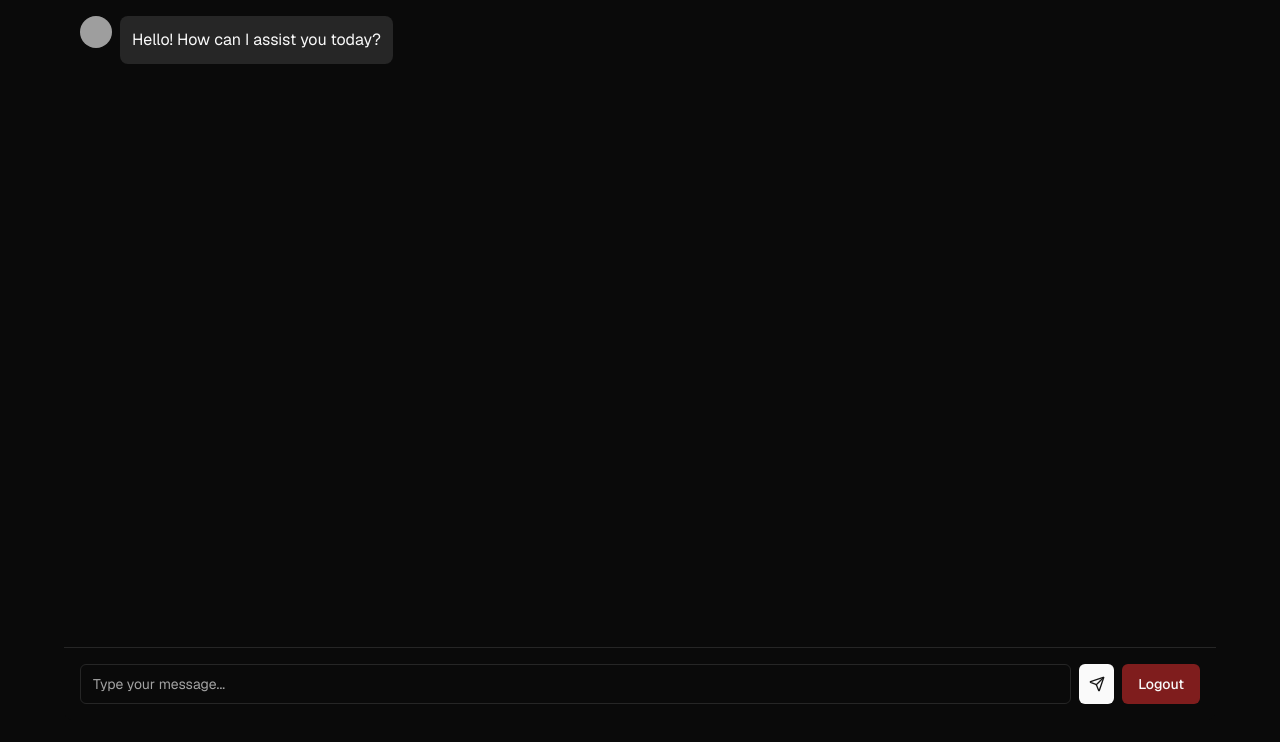
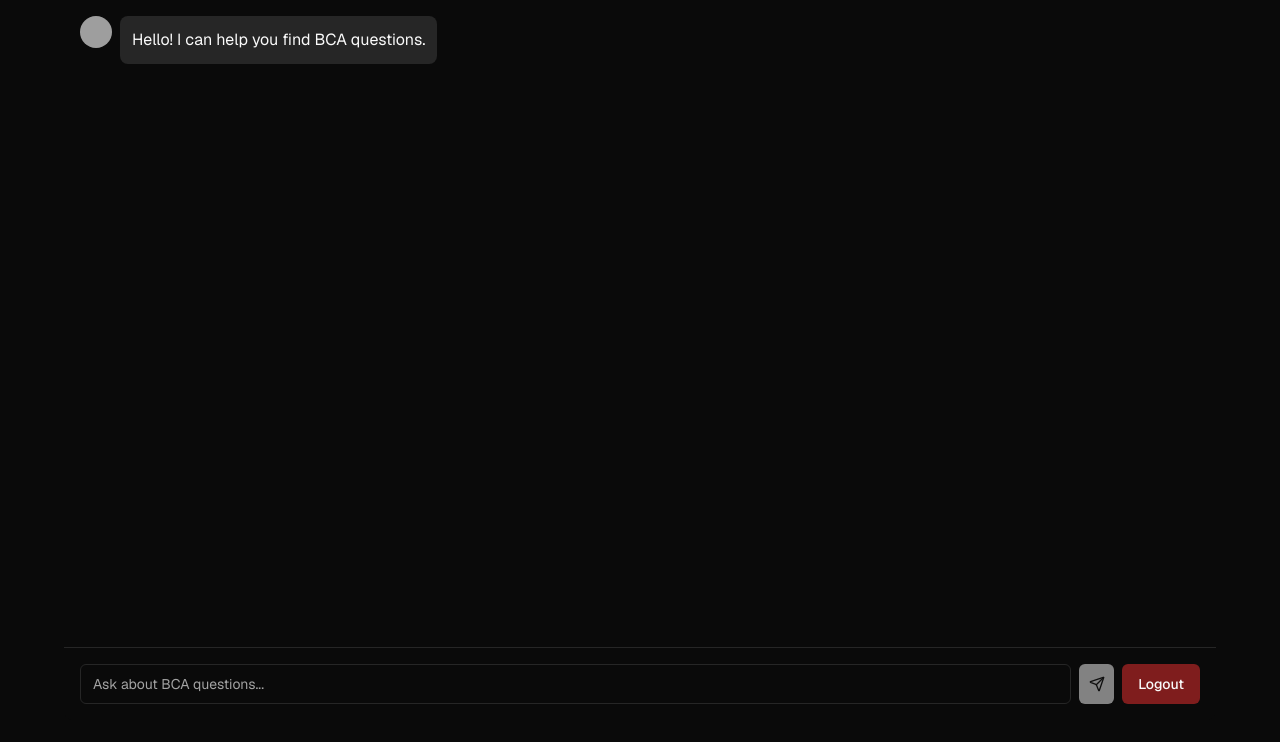
Before and after one commit to biwasbhandari/personal-ai, a Next.js app: page /chat in a window 1280 px wide. Shown: the top 742 px of the page. Built offline with nearby package versions, Linux system fonts and the light colour scheme; no server answers; grey boxes are pictures that could not be loaded.

Commit message:
fix: implement ai chat

```diff
--- a/components/main/chat/Chat.tsx
+++ b/components/main/chat/Chat.tsx
@@ -5,7 +5,7 @@ import { Button } from "@/components/ui/button";
 import { Input } from "@/components/ui/input";
 import { ScrollArea } from "@/components/ui/scroll-area";
 import { Avatar, AvatarFallback, AvatarImage } from "@/components/ui/avatar";
-import { Send } from "lucide-react";
+import { Send, Loader2 } from "lucide-react";
 import Logout from "@/components/auth/Logout";
 
 interface Message {
@@ -16,9 +16,14 @@ interface Message {
 
 export function Chat() {
   const [messages, setMessages] = useState<Message[]>([
-    { id: 1, content: "Hello! How can I assist you today?", sender: "ai" },
+    {
+      id: 1,
+      content: "Hello! I can help you find BCA questions.",
+      sender: "ai",
+    },
   ]);
   const [input, setInput] = useState("");
+  const [isLoading, setIsLoading] = useState(false);
   const messagesEndRef = useRef<HTMLDivElement>(null);
 
   const scrollToBottom = () => {
@@ -29,25 +34,51 @@ export function Chat() {
     scrollToBottom();
   }, [messages]);
 
-  const handleSend = () => {
-    if (input.trim()) {
-      const newMessage: Message = {
+  const handleSend = async () => {
+    if (input.trim() && !isLoading) {
+      // Add user message
+      const userMessage: Message = {
         id: messages.length + 1,
         content: input.trim(),
         sender: "user",
       };
-      setMessages([...messages, newMessage]);
+      setMessages((prev) => [...prev, userMessage]);
       setInput("");
+      setIsLoading(true);
 
-      // Simulate AI response
-      setTimeout(() => {
-        const aiResponse: Message = {
+      try {
+        // Send API request
+        const response = await fetch("http://127.0.0.1:8000/api/research", {
+          method: "POST",
+          headers: {
+            "Content-Type": "application/json",
+          },
+          body: JSON.stringify({ query: input.trim() }),
+        });
+
+        const result = await response.json();
+
+        if (result.success) {
+          // Add AI response using the actual API data
+          const aiMessage: Message = {
+            id: messages.length + 2,
+            content: result.data.raw || "No results found.",
+            sender: "ai",
+          };
+          setMessages((prev) => [...prev, aiMessage]);
+        } else {
+          throw new Error("API request failed");
+        }
+      } catch (error) {
+        const errorMessage: Message = {
           id: messages.length + 2,
-          content: "I'm an AI assistant. How can I help you?",
+          content: "An error occurred. Please try again.",
           sender: "ai",
         };
-        setMessages((prev) => [...prev, aiResponse]);
-      }, 1000);
+        setMessages((prev) => [...prev, errorMessage]);
+      } finally {
+        setIsLoading(false);
+      }
     }
   };
 
@@ -107,11 +138,20 @@ export function Chat() {
           <Input
             value={input}
             onChange={(e) => setInput(e.target.value)}
-            placeholder="Type your message..."
+            placeholder="Ask about BCA questions..."
             className="flex-grow"
+            disabled={isLoading}
           />
-          <Button type="submit" size="icon">
-            <Send className="h-4 w-4" />
+          <Button
+            type="submit"
+            size="icon"
+            disabled={isLoading || !input.trim()}
+          >
+            {isLoading ? (
+              <Loader2 className="h-4 w-4 animate-spin" />
+            ) : (
+              <Send className="h-4 w-4" />
+            )}
             <span className="sr-only">Send</span>
           </Button>
           <Logout />
```
